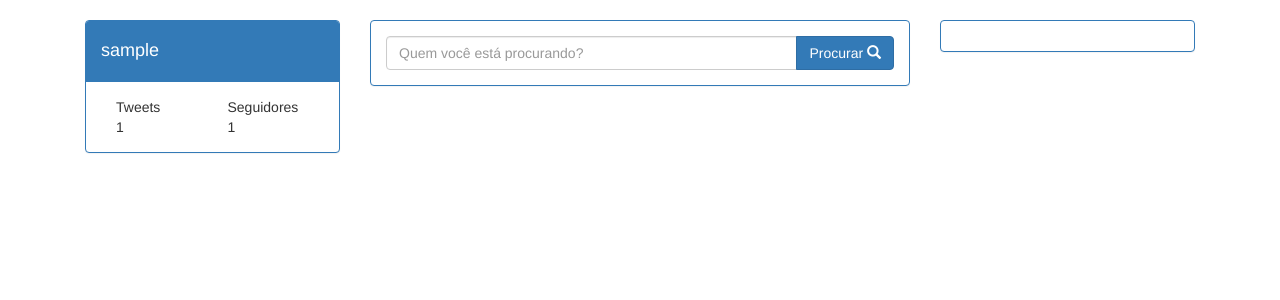
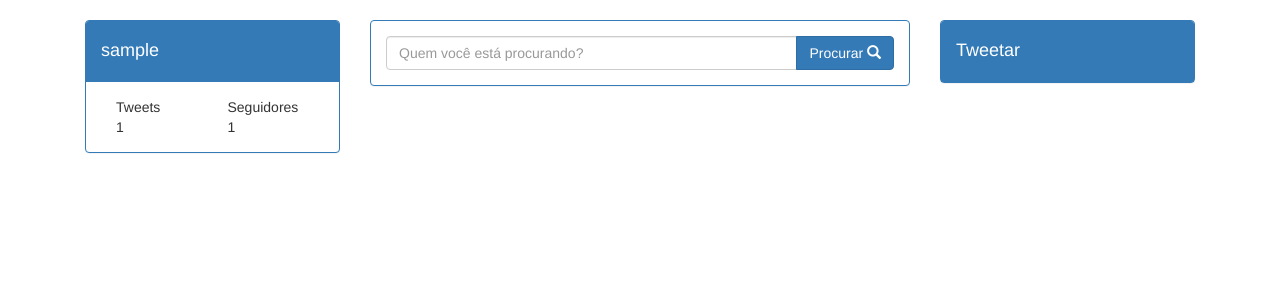
Before and after one commit to MatheusAriel/curso_web, a PHP site: page /procurar_pessoas.php in a window 1280 px wide. Shown: the part 51-351 px from the top of the page. Run offline with PHP 8.4, Linux system fonts and the light colour scheme; the visitor is signed in with stand-in values (Sample User, id 1).

Commit message:
Refatora página de procurar pessoas

```diff
--- a/procurar_pessoas.php
+++ b/procurar_pessoas.php
@@ -2,7 +2,7 @@
    session_start();
 
    // VERIFICA SE USUÁRIO EXISTE NA SESSÃO
-	if( !isset($_SESSION['usuario']) )
+   if (!isset($_SESSION['usuario']))
    {
       // header('Location: index.php?erro=1');
       header('Location: inscrevase.php');
@@ -111,10 +111,12 @@
 
          <div class="col-md-3">
          <div class="panel panel-primary">
-				<div class="panel-body">
+            <div class="panel-heading">
+               <h4><a href="home.php" style="color: white; text-align: center">Tweetar</a></h4>
             </div>
          </div>
       </div><!-- FIM COL MD3 -->
+
    </div><!-- FIM CONTAINER -->
 
    <script src="js/bootstrap.min.js"></script>
```
Lines whose indentation alone changed are shown as unchanged.
